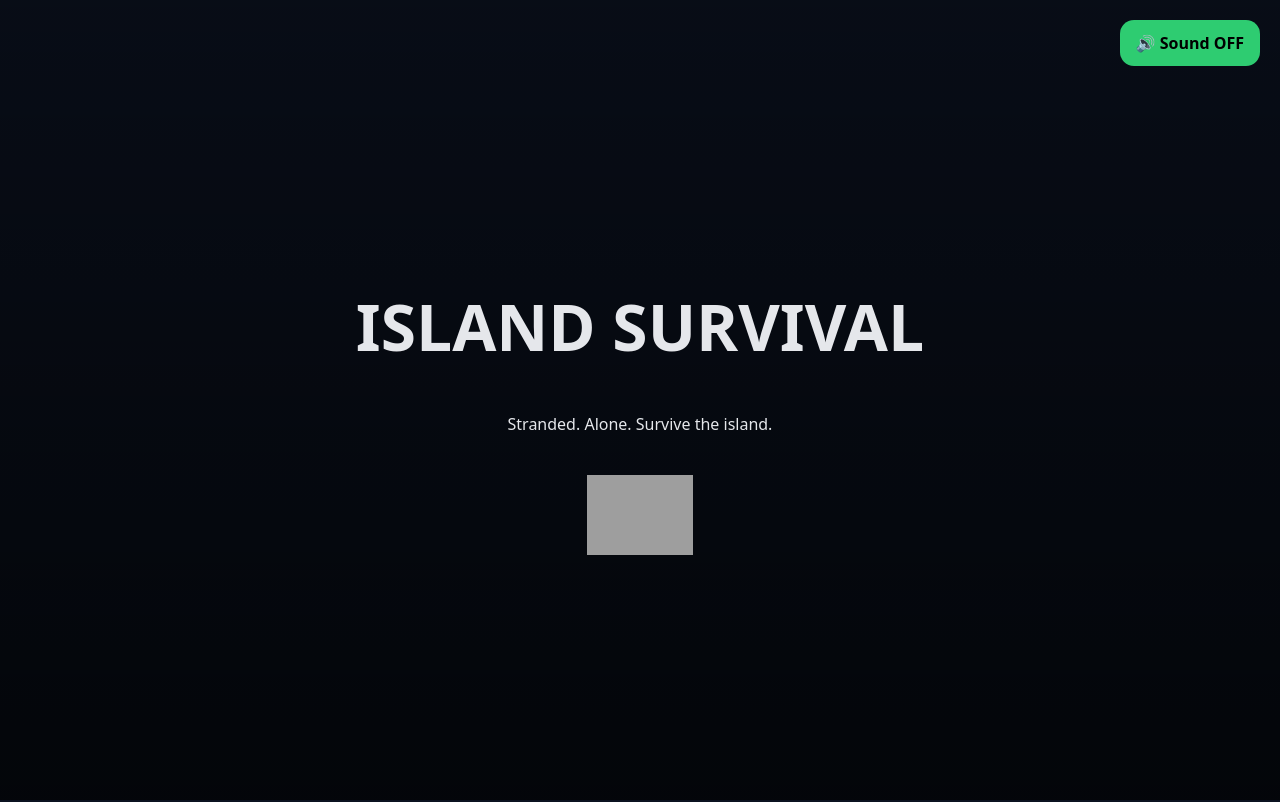
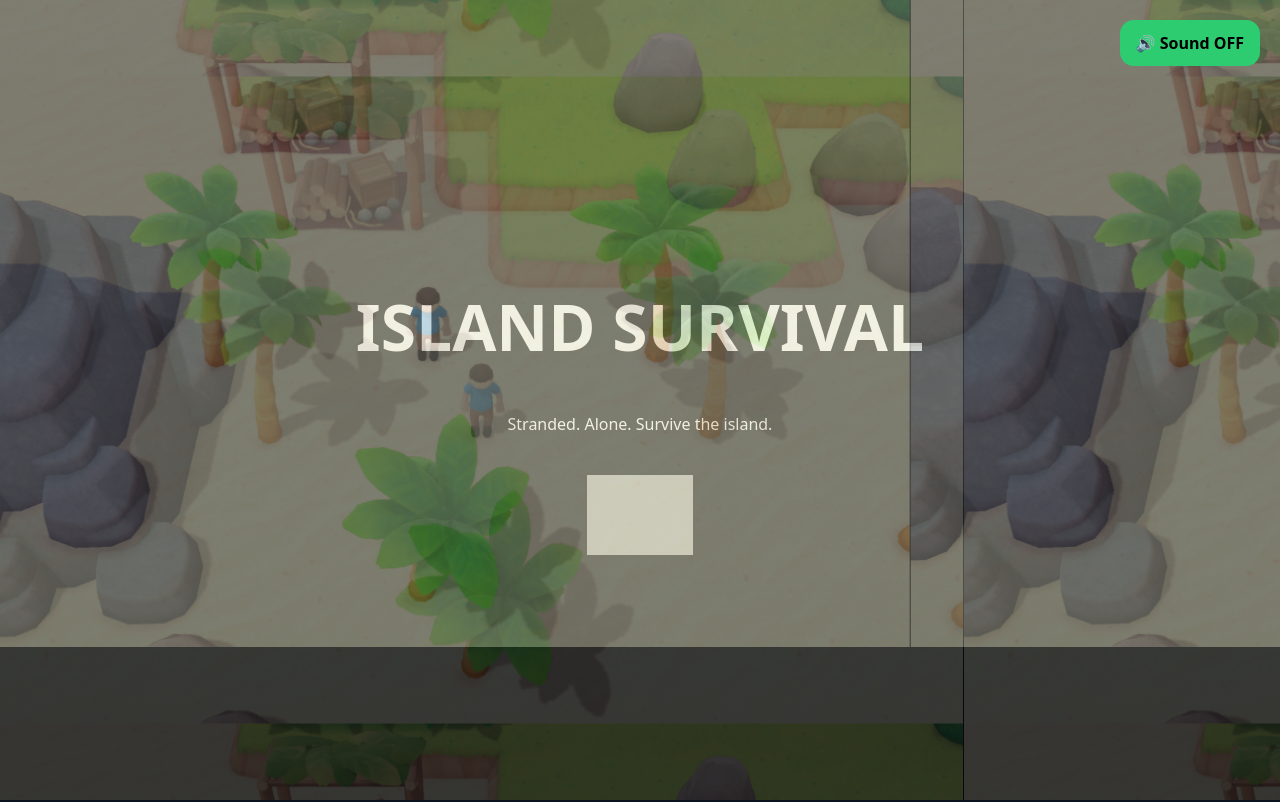
Before and after one commit to aarohimoregames/survival-game, a plain HTML site: page index.html in a window 1280 px wide. Shown: the top 802 px of the page. Drawn offline with Linux system fonts and the light colour scheme; grey boxes are pictures that could not be loaded.

Commit message:
Update index.html

```diff
--- a/index.html
+++ b/index.html
@@ -53,7 +53,7 @@ position:absolute;
 top:0;left:0;
 width:200%;
 height:100%;
-background:url("images/clouds.png") repeat-x;
+background:url("images/image1.png") repeat-x;
 animation:cloudMove 120s linear infinite;
 opacity:.35;
 pointer-events:none;
@@ -67,7 +67,7 @@ to{transform:translateX(-50%)}
 .rain{
 position:absolute;
 inset:0;
-background:url("images/rain.png");
+background:url("images/image1.png");
 animation:rain 0.4s linear infinite;
 opacity:.2;
 pointer-events:none;
```
